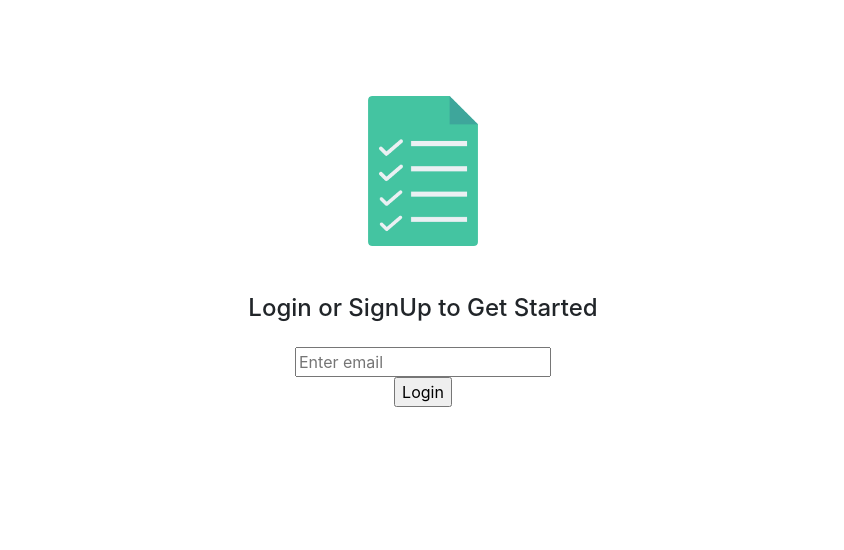
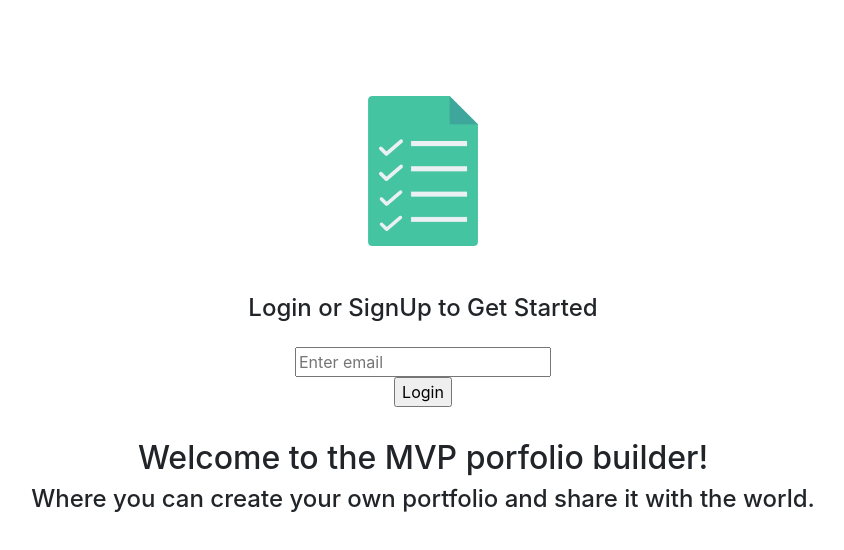
Before and after one commit to moliver4/portfolio-builder-client, a React (Create React App) app: page / in a window 1280 px wide. Shown: the top 550 px of the page, without its empty margins (217-1061 px from the left). Built offline with nearby package versions, Linux system fonts and the light colour scheme.

Commit message:
CSS to login.

```diff
--- a/src/screens/LoginScreen.js
+++ b/src/screens/LoginScreen.js
@@ -13,7 +13,9 @@ const LoginScreen = ({ email, submitLogin, handleInputChange}) => {
         <div className="container text-center" >
 
             <div className='row py-5'>
-                <div className='col '>
+
+                <div className='col' width='25'>
+
                     <img className='py-5' width="150px" src={logo} ></img>
                     <h4>Login or SignUp to Get Started</h4>
                     <form className='py-3' id="login-form" onSubmit={submitLogin}>
@@ -26,7 +28,11 @@ const LoginScreen = ({ email, submitLogin, handleInputChange}) => {
                                 /> <br></br>
                         <input type='submit' value='Login' />
                     </form>
+                    <h2>Welcome to the MVP porfolio builder!</h2>
+                    <h4>Where you can create your own portfolio and share it with the world.</h4>
+
                 </div>
+
             </div>
 
         </div>
```
